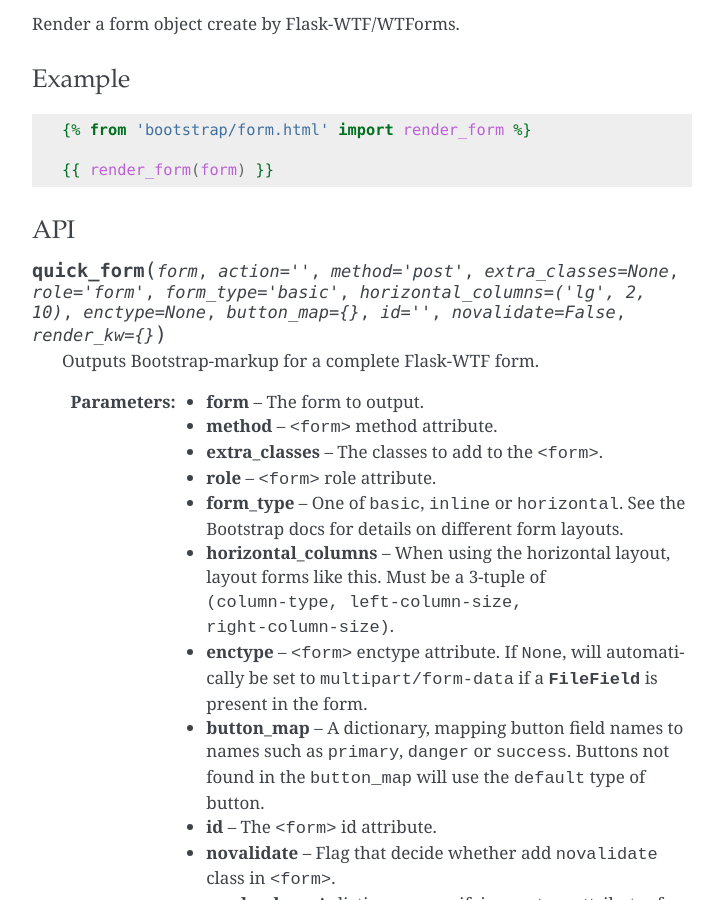
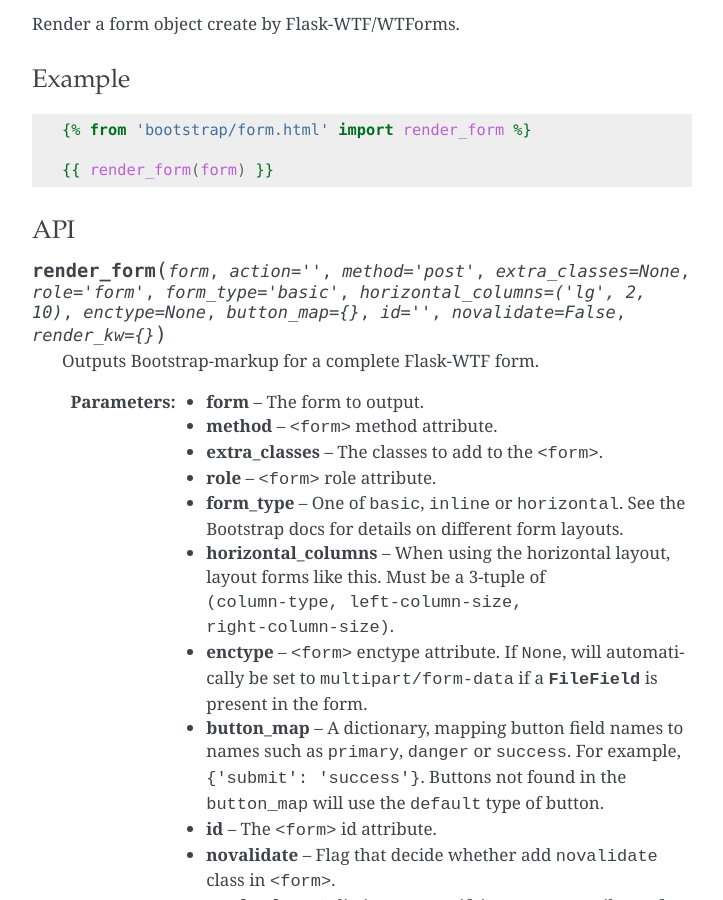
Before and after one commit to VV-YY/bootstrap_flask, a Sphinx documentation site: the page built from docs/macros.rst, in a window 1280 px wide and 900 px high, scrolled down 2356 px. Shown: the whole window, without its empty margins (388-1111 px from the left). Built offline with Sphinx 7.4.7, drawn with Linux system fonts in a browser that asks for light colours; some of the changed text lies outside the part shown.

Commit message:
Fix typo and update docstring for button_map

```diff
--- a/docs/macros.rst
+++ b/docs/macros.rst
@@ -120,7 +120,7 @@ Example
 API
 ~~~~
 
-.. py:function:: quick_form(form,\
+.. py:function:: render_form(form,\
                     action="",\
                     method="post",\
                     extra_classes=None,\
@@ -148,9 +148,9 @@ API
                     automatically be set to ``multipart/form-data`` if a
                     :class:`~wtforms.fields.FileField` is present in the form.
     :param button_map: A dictionary, mapping button field names to names such as
-                      ``primary``, ``danger`` or ``success``. Buttons not found
-                      in the ``button_map`` will use the ``default`` type of
-                      button.
+                      ``primary``, ``danger`` or ``success``. For example,
+                      ``{'submit': 'success'}``. Buttons not found in the
+                      ``button_map`` will use the ``default`` type of button.
     :param id: The ``<form>`` id attribute.
     :param novalidate: Flag that decide whether add ``novalidate`` class in ``<form>``.
     :param render_kw: A dictionary, specifying custom attributes for the
```
